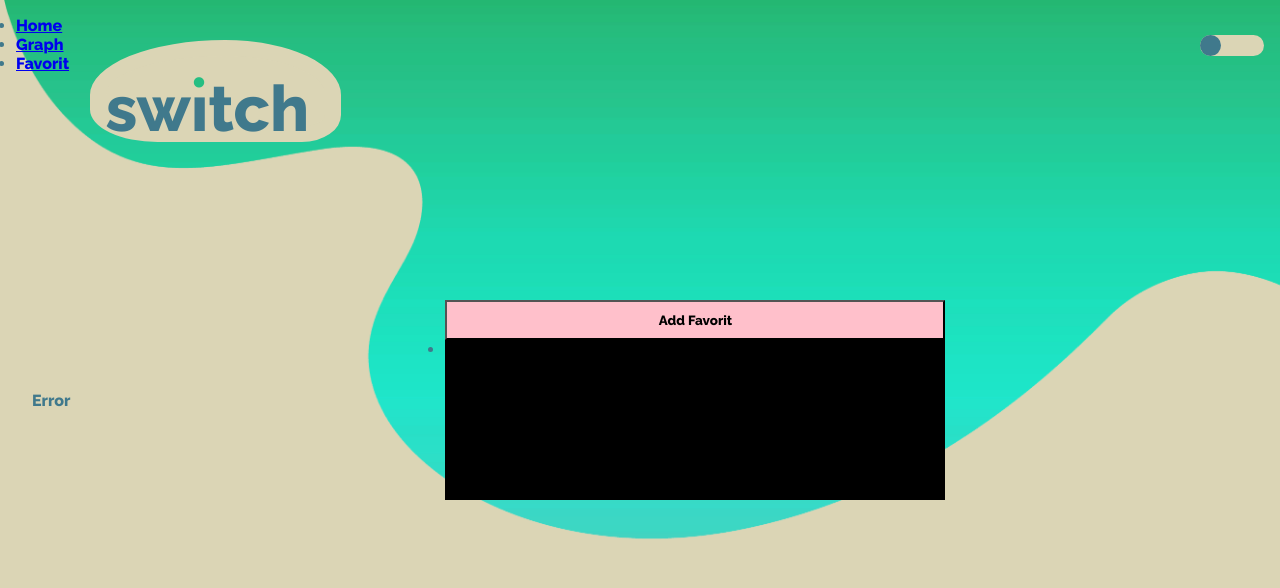
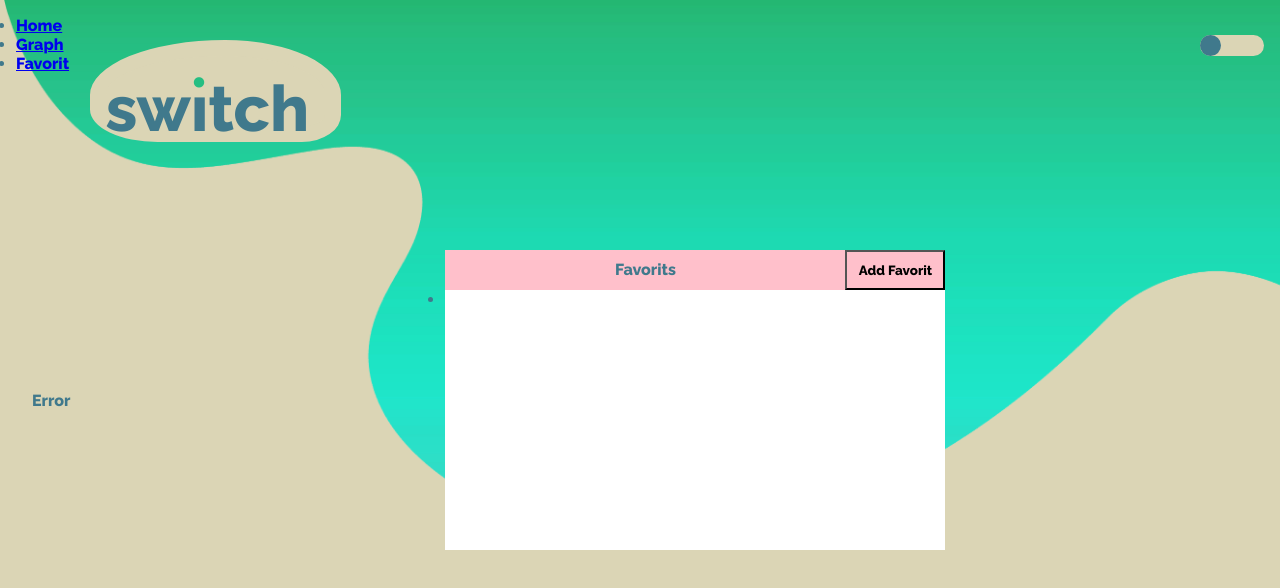
Before and after one commit to Fluffinator97/converter, a React (Create React App) app: page /favorit in a window 1280 px wide. Shown: the top 588 px of the page. Built offline with nearby package versions, Linux system fonts and the light colour scheme; no server answers.

Commit message:
Some code

```diff
--- a/src/FavoritListBox.tsx
+++ b/src/FavoritListBox.tsx
@@ -3,8 +3,9 @@ import React from 'react'
 export default function Favorit() {
     return (
         <div style={boxStyling} className="favoritBox">
-            <div>
-                <button style={boxHeader} >Add Favorit</button>
+            <div style={bindingBox}>
+                <header style={boxHeader}>Favorits</header>
+                <button style={buttonStyling} >Add Favorit</button>
             </div>
             <ul id='favoritList'>
                 <li>
@@ -17,16 +18,29 @@ export default function Favorit() {
 const boxStyling: React.CSSProperties = {
     padding: 0,
     margin: 0,
-    height: 200,
+    height: 300,
     width: 500,
     marginLeft:'75%',
-    backgroundColor: 'black'
+    backgroundColor: 'white'
 }
 
 const boxHeader: React.CSSProperties = {
-    padding: 0,
+    paddingTop: 10,
     margin: 0,
     height: 40,
-    width: '100%',
+    width: '80%',
     backgroundColor: 'pink',
+    textAlign: 'center',
 }
+
+const buttonStyling: React.CSSProperties = {
+    margin: 0,
+    height: 40,
+    width: '20%',
+    backgroundColor: 'pink',
+    textAlign: 'center',
+}
+
+const bindingBox: React.CSSProperties = {
+    display: 'flex'
+}
```
